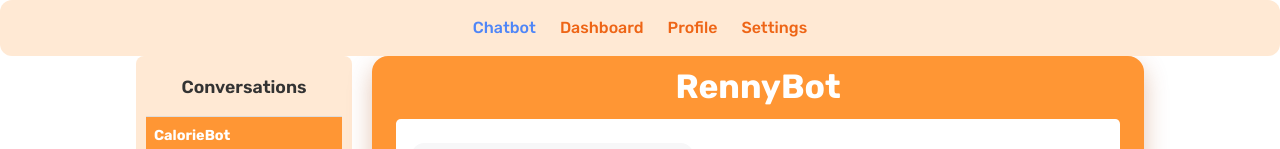
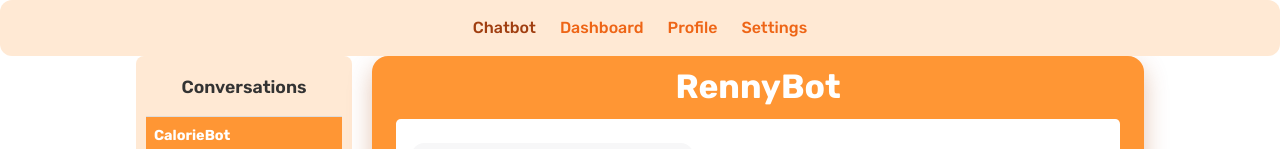
Before and after one commit to tgw6201/SummerBuild2025, a React (Vite) app in the folder client/: page /chatbot in a window 1280 px wide. In both pictures the pointer is over the link "Chatbot". Shown: the top 149 px of the page. Built offline with nearby package versions, Linux system fonts and the light colour scheme.

Commit message:
Update index.css

```diff
--- a/client/src/index.css
+++ b/client/src/index.css
@@ -59,5 +59,5 @@ body {
 }
 
 .navbar a:hover {
-  color: #4f86f7;
+  color: #a03e10;
 }
```
